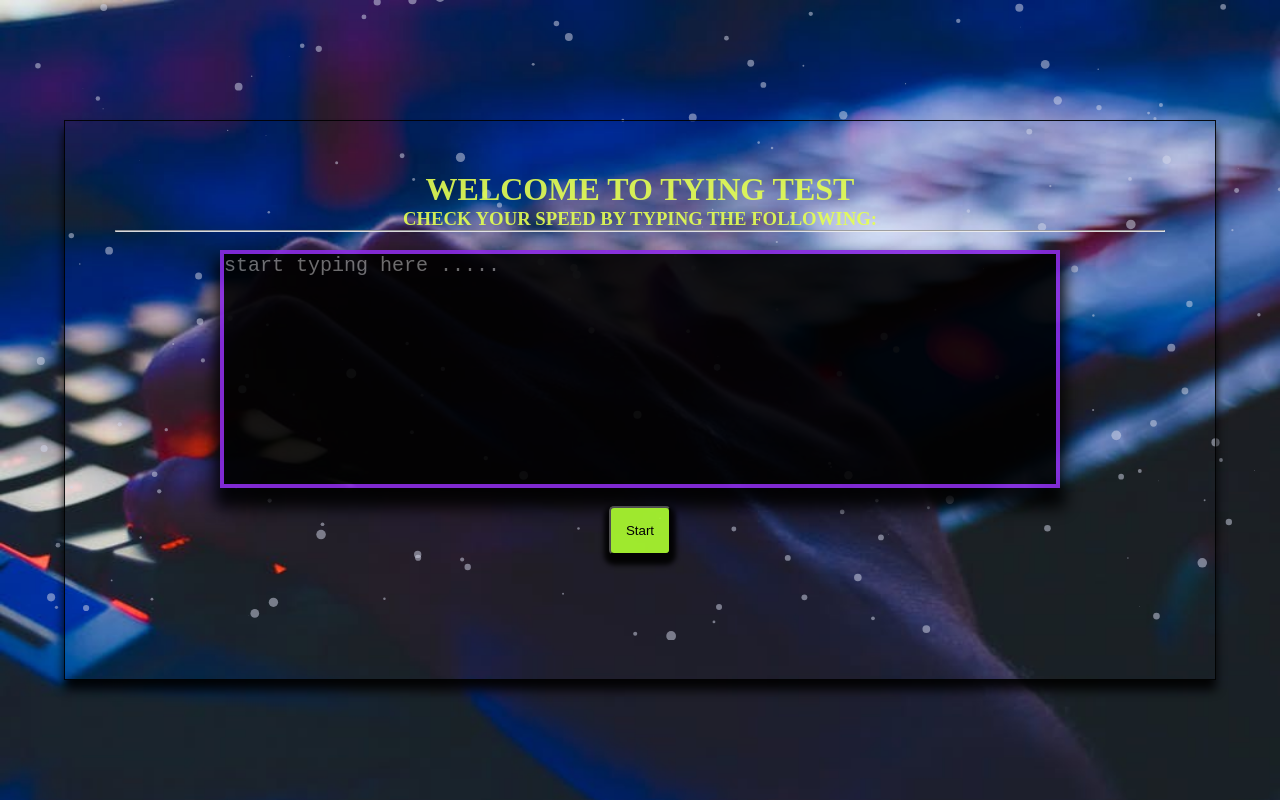
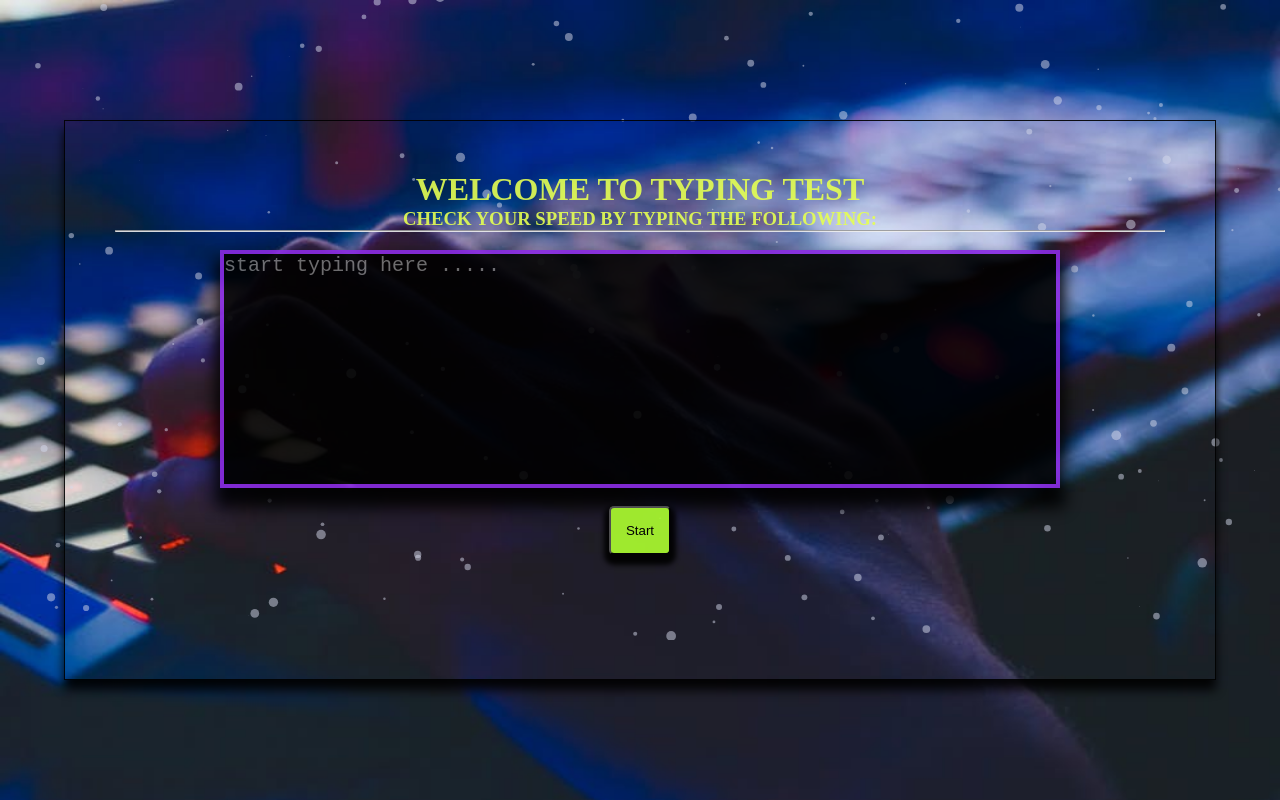
Before and after one commit to prakashshubham13/typingtest, a plain HTML site: page index.html in a window 1280 px wide. Drawn offline with Linux system fonts and the light colour scheme.

Commit message:
Update index.html

```diff
--- a/index.html
+++ b/index.html
@@ -65,7 +65,7 @@
 <body>
     <div id="particles-js">
     <div class="maiin">
-        <h1>WELCOME TO TYING TEST</h1>
+        <h1>WELCOME TO TYPING TEST</h1>
         <h3>CHECK YOUR SPEED BY TYPING THE FOLLOWING:</h3>
         <hr>
         <h2 id="msg"> </h2>
```
